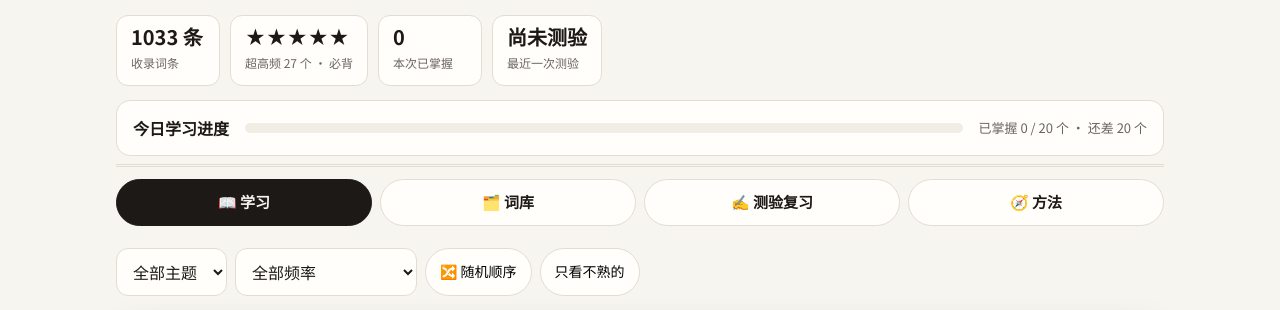
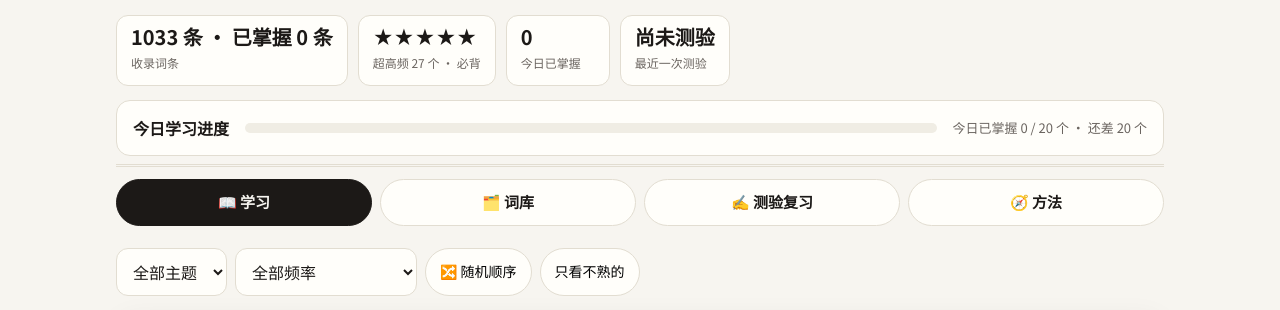
Before and after one commit to theking-quiet/theking-quiet.github.io, a plain HTML site: page ciyu.html in a window 1280 px wide. Shown: the part 204-514 px from the top of the page. Drawn offline with Linux system fonts and the light colour scheme.

Commit message:
成语页跨次保存：进度存本地浏览器，关掉再打开还在

```diff
--- a/ciyu.html
+++ b/ciyu.html
@@ -139,7 +139,7 @@ th{color:var(--red);white-space:nowrap}
     <div class="stats">
       <div class="stat"><b id="statTotal">—</b><span>收录词条</span></div>
       <div class="stat"><b>★★★★★</b><span>超高频 27 个 · 必背</span></div>
-      <div class="stat"><b id="statMastered">0</b><span>本次已掌握</span></div>
+      <div class="stat"><b id="statMastered">0</b><span>今日已掌握</span></div>
       <div class="stat"><b id="statQuiz">—</b><span>最近一次测验</span></div>
     </div>
     <div class="today">
@@ -346,8 +346,12 @@ var CONFUSE = [
  {a:"权利",b:"权力",key:"分界点：个人权益 vs 职位支配力",note:"公民依法享有的叫权利（选举权、知情权、合法权利）；靠职位行使的支配力量叫权力（行使权力、滥用权力）。看主语：个人→权利，公职→权力。"}
 ];
 
-/* ---------- state (in-memory only) ---------- */
-var state = { mastered:{}, weak:{}, deck:[], idx:0, revealed:false, bankFilter:"all", lastQuiz:null, bankLimit:120 };
+/* ---------- state (persisted in localStorage; same approach as the study system) ---------- */
+var CIYU_LS_KEY = "ciyu-study-v1";
+var state = { mastered:{}, weak:{}, masteredDay:{}, deck:[], idx:0, revealed:false, bankFilter:"all", lastQuiz:null, bankLimit:120 };
+function todayKey(){ var d=new Date(); return d.getFullYear()+"-"+(d.getMonth()+1)+"-"+d.getDate(); }
+function saveCiyuState(){ try{ localStorage.setItem(CIYU_LS_KEY, JSON.stringify({mastered:state.mastered, weak:state.weak, masteredDay:state.masteredDay, lastQuiz:state.lastQuiz})); }catch(e){ /* localStorage unavailable: falls back to this session only */ } }
+(function loadCiyuState(){ try{ var raw=localStorage.getItem(CIYU_LS_KEY); if(!raw) return; var d=JSON.parse(raw); if(d.mastered) state.mastered=d.mastered; if(d.weak) state.weak=d.weak; if(d.masteredDay) state.masteredDay=d.masteredDay; if(d.lastQuiz) state.lastQuiz=d.lastQuiz; }catch(e){ /* unreadable: start fresh */ } })();
 function stars(n){ return "★".repeat(n)+"☆".repeat(5-n); }
 function $(id){ return document.getElementById(id); }
 
@@ -394,23 +398,26 @@ function renderCard(){
 }
 function updateStats(){
   var m=Object.keys(state.mastered).length;
-  $("statMastered").textContent=m;
-  $("statTotal").textContent=WORDS.length+" 条";
-  var pct=Math.min(100, Math.round(m/20*100));
+  var today=todayKey(), mToday=0;
+  for(var t in state.masteredDay){ if(state.masteredDay[t]===today) mToday++; }
+  $("statMastered").textContent=mToday;
+  $("statTotal").textContent=WORDS.length+" 条 · 已掌握 "+m+" 条";
+  var pct=Math.min(100, Math.round(mToday/20*100));
   $("todayBar").style.width=pct+"%";
-  $("todayText").textContent = m>=20 ? "今日目标已完成 🎉 再去做一组测验巩固一下" : "已掌握 "+m+" / 20 个 · 还差 "+(20-m)+" 个";
+  $("todayText").textContent = mToday>=20 ? "今日目标已完成 🎉 再去做一组测验巩固一下" : "今日已掌握 "+mToday+" / 20 个 · 还差 "+(20-mToday)+" 个";
   $("statQuiz").textContent = state.lastQuiz ? state.lastQuiz : "尚未测验";
+  saveCiyuState();
 }
 $("revealBtn").addEventListener("click", function(){ $("flashCard").classList.add("revealed"); state.revealed=true; });
 $("nextBtn").addEventListener("click", function(){ state.idx++; renderCard(); });
 $("prevBtn").addEventListener("click", function(){ state.idx--; renderCard(); });
 $("knowBtn").addEventListener("click", function(){
   var w=state.deck[state.idx]; if(!w) return;
-  state.mastered[w.t]=true; delete state.weak[w.t]; state.idx++; renderCard();
+  state.mastered[w.t]=true; state.masteredDay[w.t]=todayKey(); delete state.weak[w.t]; state.idx++; renderCard();
 });
 $("weakBtn").addEventListener("click", function(){
   var w=state.deck[state.idx]; if(!w) return;
-  state.weak[w.t]=true; delete state.mastered[w.t]; state.idx++; renderCard();
+  state.weak[w.t]=true; delete state.mastered[w.t]; delete state.masteredDay[w.t]; state.idx++; renderCard();
 });
 $("shuffleBtn").addEventListener("click", function(){
   for(var i=state.deck.length-1;i>0;i--){ var j=Math.floor(Math.random()*(i+1)); var tmp=state.deck[i]; state.deck[i]=state.deck[j]; state.deck[j]=tmp; }
@@ -521,8 +528,8 @@ function renderQuestion(){
       var chosen=q.opts[parseInt(btn.dataset.i)];
       document.querySelectorAll(".opt").forEach(function(b,idx){ b.disabled=true; if(q.opts[idx].ok) b.classList.add("correct"); });
       var fb=$("fb"); fb.classList.add("show");
-      if(chosen.ok){ quiz.score++; fb.classList.add("ok"); fb.innerHTML='<b>✓ 答对了。</b><br>'+q.explain; if(!state.weak[q.w.t]) state.mastered[q.w.t]=true; }
-      else { btn.classList.add("wrong"); fb.classList.add("no"); fb.innerHTML='<b>✕ 答错了，正确答案已标绿。</b><br>'+q.explain; state.weak[q.w.t]=true; delete state.mastered[q.w.t]; quiz.wrong.push(q); }
+      if(chosen.ok){ quiz.score++; fb.classList.add("ok"); fb.innerHTML='<b>✓ 答对了。</b><br>'+q.explain; if(!state.weak[q.w.t]) { state.mastered[q.w.t]=true; state.masteredDay[q.w.t]=todayKey(); } }
+      else { btn.classList.add("wrong"); fb.classList.add("no"); fb.innerHTML='<b>✕ 答错了，正确答案已标绿。</b><br>'+q.explain; state.weak[q.w.t]=true; delete state.mastered[q.w.t]; delete state.masteredDay[q.w.t]; quiz.wrong.push(q); }
       $("nextWrap").style.display="block"; updateStats();
       $("nextQ").addEventListener("click", function(){ quiz.i++; if(quiz.i>=quiz.list.length) renderResult(); else renderQuestion(); });
     });
```
